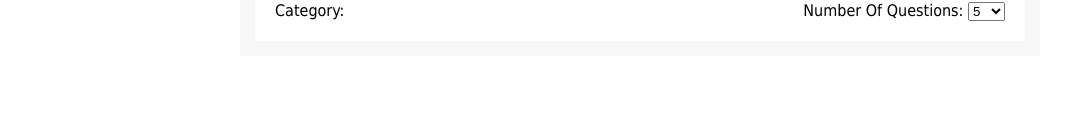
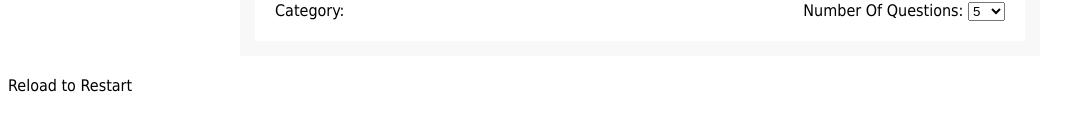
Before and after one commit to abdulaziz-M895/Interactive-Quiz-App, a plain HTML site: page index.html in a window 1280 px wide. Shown: the part 119-250 px from the top of the page, without its empty margins (0-1072 px from the left). Drawn offline with Linux system fonts and the light colour scheme.

Commit message:
Update index.html

```diff
--- a/index.html
+++ b/index.html
@@ -42,6 +42,7 @@
         <h1>Your Wrong Answers</h1>
       </div>
     </div>
+    <p>Reload to Restart</p>
     <script src="main.js"></script>
   </body>
 </html>
```
